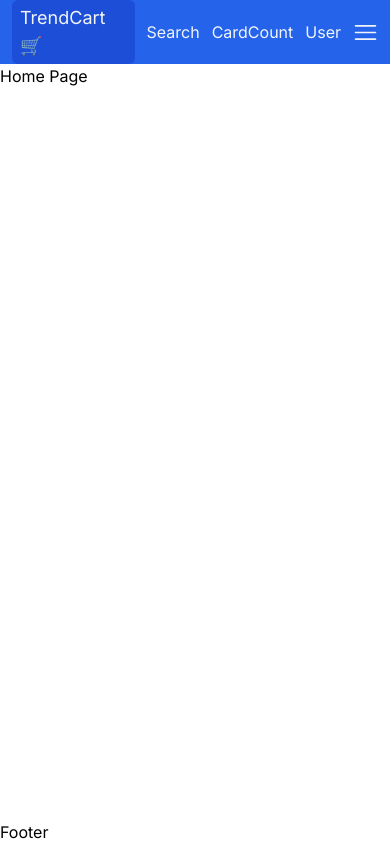
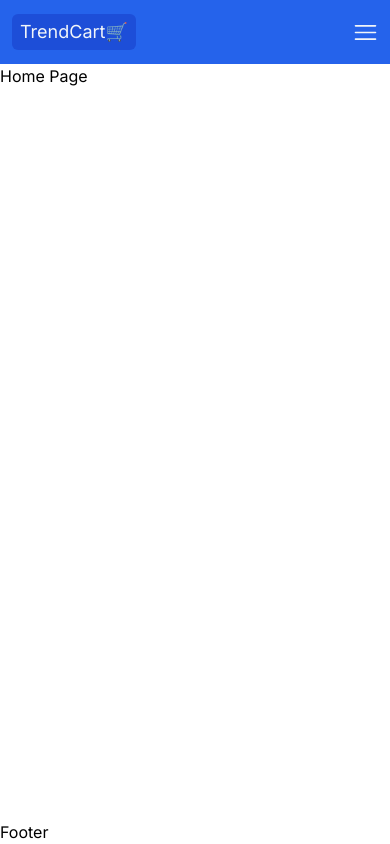
Before and after one commit to arzucaner/trendcart-ecommerce, a Next.js app: page / in a window 390 px wide. Built offline with nearby package versions, Linux system fonts and the light colour scheme.

Commit message:
Create responsive design for enhanced user experience on various devices
Implemented responsive design to enhance user experience across different devices.

```diff
--- a/app/components/navbar/CardCount.tsx
+++ b/app/components/navbar/CardCount.tsx
@@ -1,7 +1,7 @@
 
 const CardCount = () => {
     return (
-        <div>CardCount</div>
+        <div className="hidden md:flex">CardCount</div>
     )
 }
 
--- a/app/components/navbar/HamburgerMenu.tsx
+++ b/app/components/navbar/HamburgerMenu.tsx
@@ -3,7 +3,7 @@ import { RxHamburgerMenu } from 'react-icons/rx';
 
 const HamburgerMenu = () => {
     return (
-        <div className='relative'>
+        <div className='relative flex md:hidden'>
             <RxHamburgerMenu size="25" />
         </div>
     )
--- a/app/components/navbar/Search.tsx
+++ b/app/components/navbar/Search.tsx
@@ -1,7 +1,7 @@
 
 const Search = () => {
     return (
-        <div className="flex flex-1">Search</div>
+        <div className="hidden md:flex flex-1">Search</div>
     )
 }
 
--- a/app/components/navbar/User.tsx
+++ b/app/components/navbar/User.tsx
@@ -1,7 +1,7 @@
 
 const User = () => {
     return (
-        <div>User</div>
+        <div className="hidden md:flex">User</div>
     )
 }
 
```
